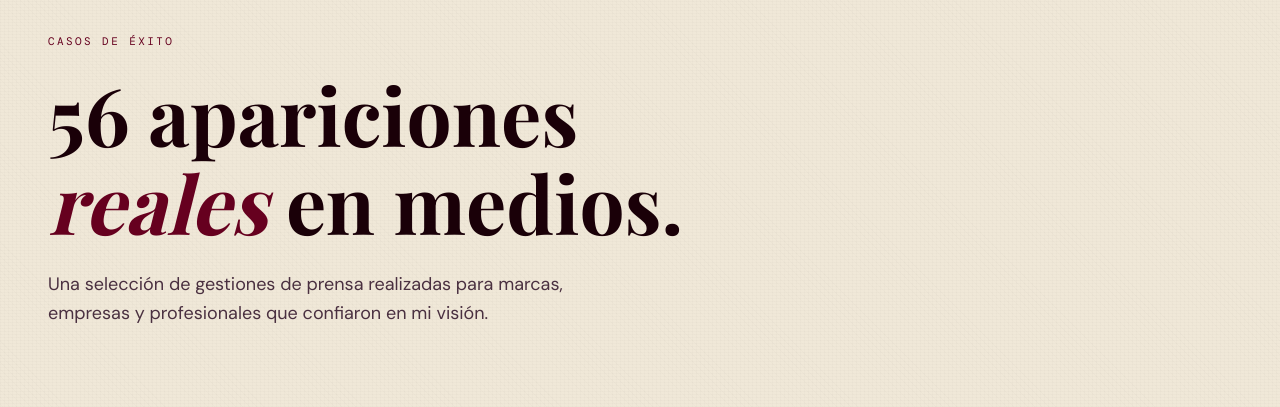
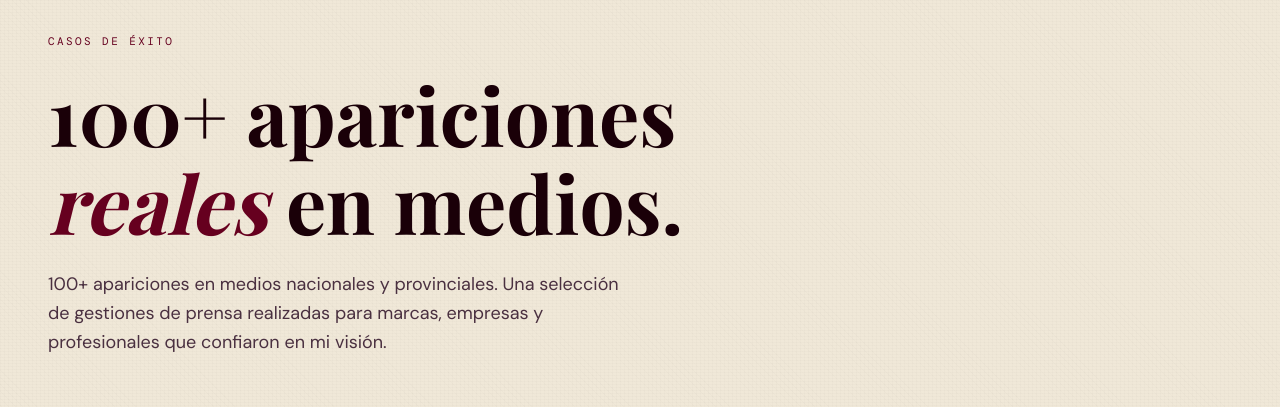
Before and after one commit to NicolasDebe/sanchezmarian-web, a Next.js app: page /casos-de-exito in a window 1280 px wide. Shown: the part 159-566 px from the top of the page. Built offline with nearby package versions, Linux system fonts and the light colour scheme; no server answers; a web font is replaced by a local one.

Commit message:
fix: 100+ apariciones en casos de exito

```diff
--- a/app/casos-de-exito/page.tsx
+++ b/app/casos-de-exito/page.tsx
@@ -30,13 +30,15 @@ export default function CasosDeExitoPage() {
             Casos de éxito
           </p>
           <h1 className="font-playfair font-bold text-negro-bordo leading-[1.1] text-[2.75rem] sm:text-[3.75rem] lg:text-[5rem] max-w-3xl mb-6">
-            56 apariciones{" "}
+            100+ apariciones{" "}
             <em className="italic text-bordo">reales</em>{" "}
             en medios.
           </h1>
           <p className="font-sans text-gris-bordo text-base sm:text-lg leading-relaxed max-w-xl">
-            Una selección de gestiones de prensa realizadas para marcas, empresas y profesionales
-            que confiaron en mi visión.
+            100+ apariciones en medios nacionales y provinciales.
+            Una selección de gestiones de prensa realizadas para
+            marcas, empresas y profesionales que confiaron en
+            mi visión.
           </p>
         </div>
       </section>
```
